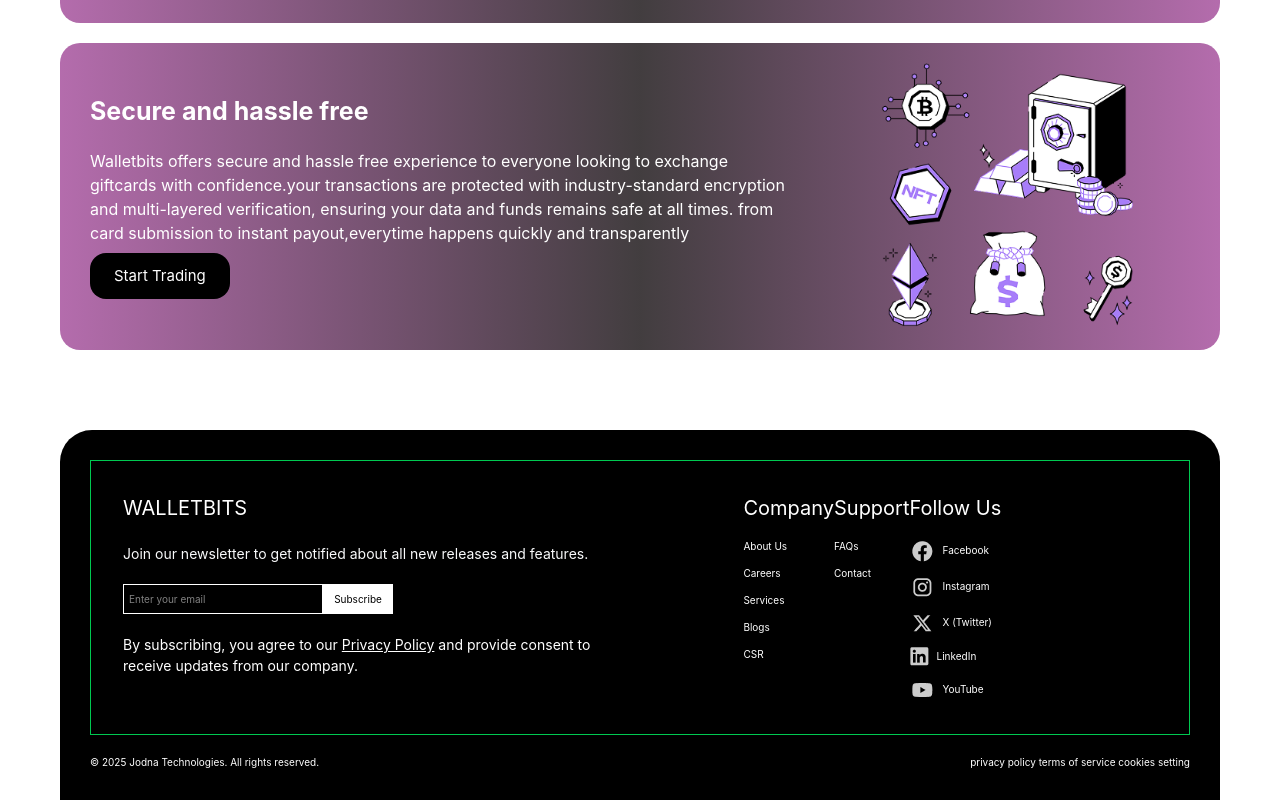
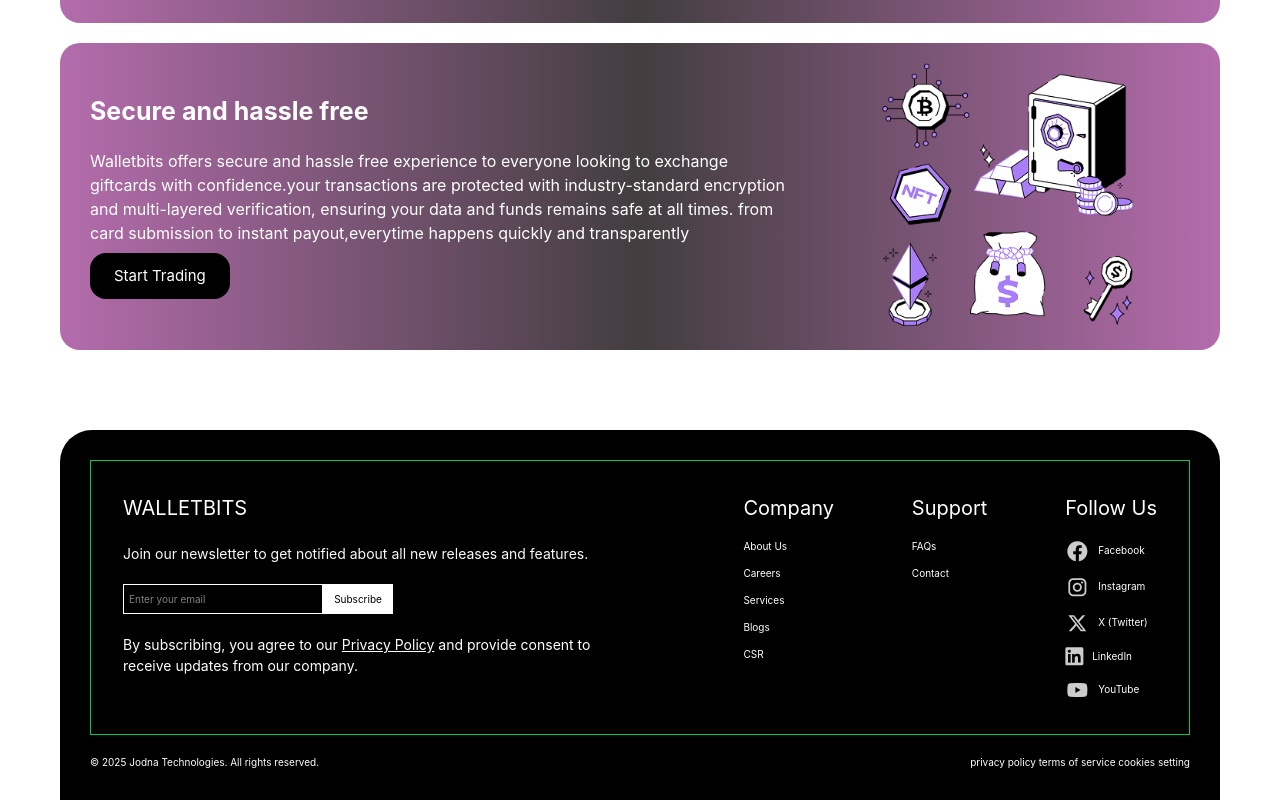
Before and after one commit to onisodumeya/walletbits-app, a React (Vite) app: page / in a window 1280 px wide. Shown: the part 1288-2088 px from the top of the page. Built offline with nearby package versions, Linux system fonts and the light colour scheme.

Commit message:
Footer update

```diff
--- a/src/components/Footer.jsx
+++ b/src/components/Footer.jsx
@@ -37,7 +37,7 @@ function Footer() {
               provide consent to receive updates from our company.
             </p>
           </div>
-          <div className={`${isMobile ? 'w-full justify-between' : 'w-2/5'} sections w-2/5" id="sec`}>
+          <div className={`${isMobile ? 'w-full' : 'w-2/5'} sections justify-between w-2/5" id="sec`}>
             <div>
               <h2 className="head mb-4">Company</h2>
               <ul className="flex flex-col gap-3">
```
